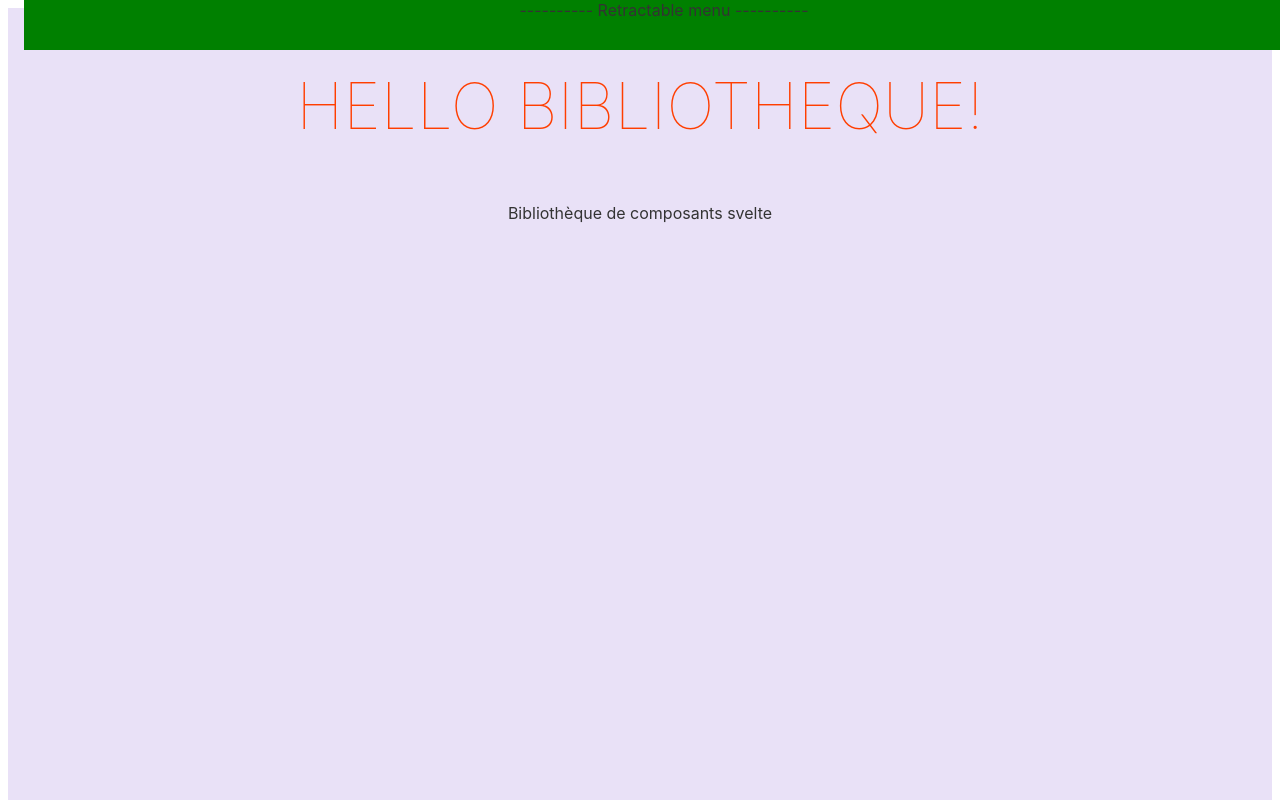
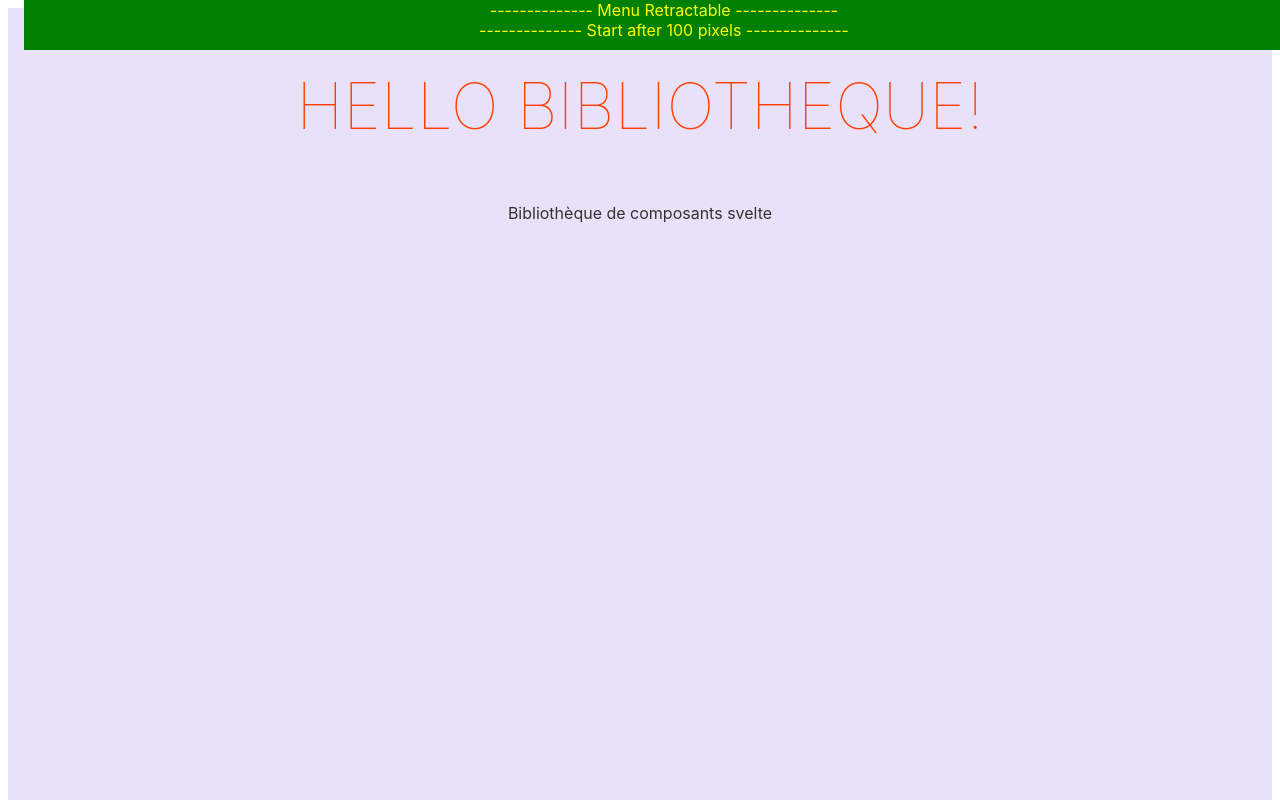
Before and after one commit to yvanpoirier/bibliotheque, a Svelte app: page / in a window 1280 px wide. Shown: the top 800 px of the page. Built offline with nearby package versions, Linux system fonts and the light colour scheme.

Commit message:
amélioration menu retractable

```diff
--- a/src/App.svelte
+++ b/src/App.svelte
@@ -1,10 +1,10 @@
 <script lang="ts">
-	import RetractableMenu from "./components/RetractableMenu.svelte";
+	import MenuRetractable from "./components/MenuRetractable.svelte";
 	export let name: string;
 </script>
 
 <main>
-	<RetractableMenu />
+	<MenuRetractable />
 	<div class="content">
 		<h1>Hello {name}!</h1>
 		<p>Bibliothèque de composants svelte</p>
--- /dev/null
+++ b/src/components/MenuRetractable.svelte
@@ -0,0 +1,62 @@
+<!---------------------------->
+<!---------- SCRIPT ---------->
+<!---------------------------->
+
+<script lang="ts">
+
+    let previousTop: number = 100000;
+    let hideMenuRetractable: boolean = false;
+    const startRetractation: number = 100;
+
+    /**
+     * Détection du sens du scroll
+     * Si vers le haut alors afficher le sous-menu
+     * Si vers le vas alors masquer le sous-menu
+     */
+     function showHide() {
+        var currentTop = window.scrollY;
+        if (currentTop < previousTop || currentTop < startRetractation) {
+            // go up
+            hideMenuRetractable = false;
+        } else {
+            // go down
+            hideMenuRetractable = true;
+        }
+        previousTop = currentTop;
+    }
+
+</script>
+
+<!------------------------------>
+<!---------- TEMPLATE ---------->
+<!------------------------------>
+
+<svelte:window on:scroll={showHide} />
+<div id="menu_retractable" class="menuRetractable" class:menuRetractable--hide={hideMenuRetractable}>
+	-------------- Menu Retractable --------------<br>
+    -------------- Start after {startRetractation} pixels --------------
+</div>
+
+<!--------------------------->
+<!---------- STYLE ---------->
+<!--------------------------->
+
+<style lang="scss">
+
+    $height: 50px;
+    $retractation: -50px;
+
+    .menuRetractable {
+        position: fixed;
+        top: 0px;
+        width: 100%;
+        height: $height;
+        background-color: green;
+        color: yellow;
+        transition: transform 1s;
+        &--hide {
+            transform: translateY($retractation);
+        }
+    }
+
+</style>
```
Also changed, not shown: src/components/MenuDecrease.svelte (renamed from src/components/RetractableMenu.svelte).
